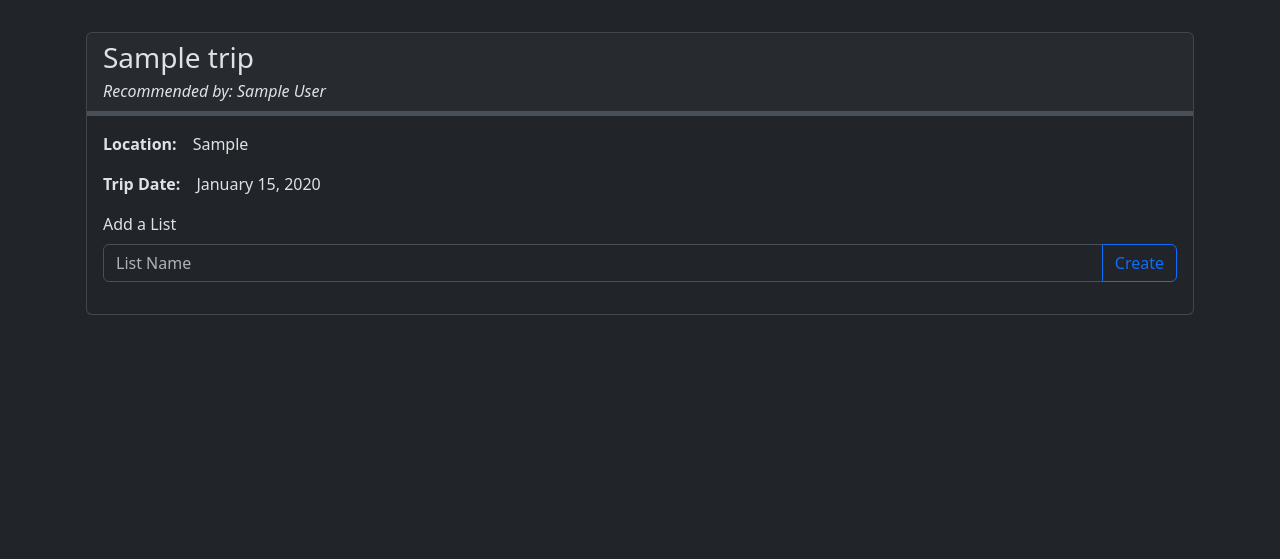
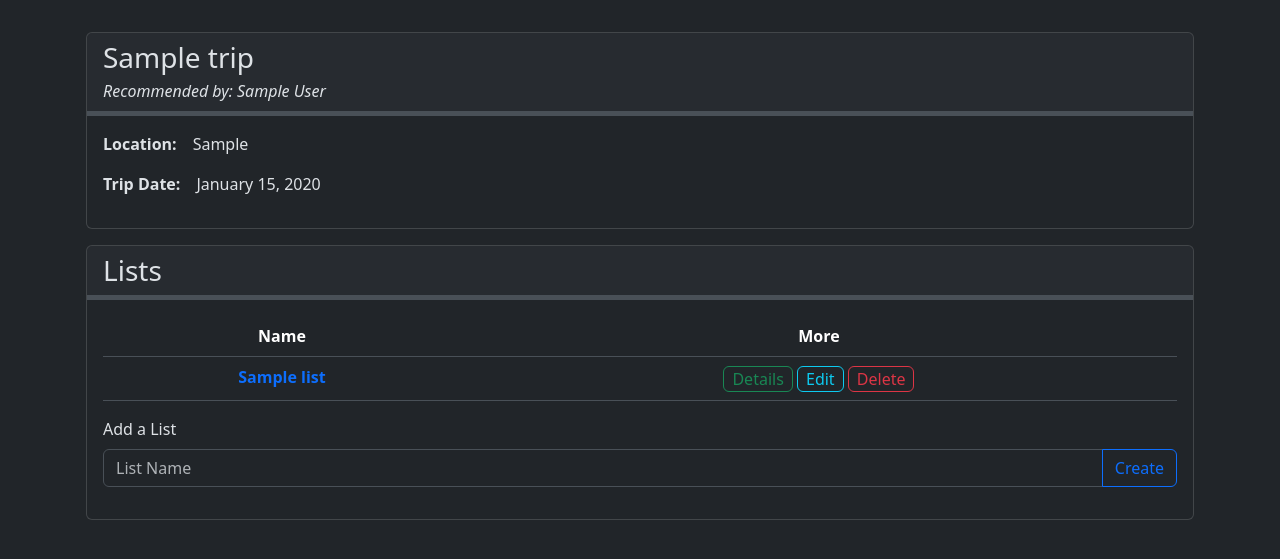
Before and after one commit to ColoBabbo/Trip_Lists_Flask, a Flask app: page /trip/1 in a window 1280 px wide. Shown: the part 65-624 px from the top of the page. Run offline with Flask 3, Linux system fonts and the light colour scheme; the visitor is signed in with stand-in values (Sample User, id 1); tables that the repository leaves empty hold one stand-in row (values such as "Sample post").

Commit message:
Lists display on trip page.

```diff
--- a/flask_app/templates/show_one_trip.html
+++ b/flask_app/templates/show_one_trip.html
@@ -59,6 +59,49 @@
                         <p class=""><strong>Trip Date:</strong></p>
                         <p class="">{{this_trip.date.strftime('%B %d, %Y')}}</p>
                     </div>
+                    {# <div class="">
+                        <p class=""><strong>
+                            {% if this_trip.user.id == session['current_login'] %}
+                                Your
+                            {% else %}
+                                {{this_trip.user.first_name}}'s
+                            {% endif %}
+                            Date:</strong></p>
+                        <p class="">{{this_trip.date}}</p>
+                    </div> #}
+                </div>
+            </div>
+            <div class="card mb-3">
+                <span class="card-header h2 fs-3 border-bottom border-5">Lists</span>
+                <div class="card-body">
+                    {% if this_trip.lists %}
+                        <table class="table text-center">
+                            <thead>
+                                <tr>
+                                    <th>Name</th>
+                                    {# <th>Location</th>
+                                    <th>Trip Date</th> #}
+                                    <th>More</th>
+                                </tr>
+                            </thead>
+                            <tbody>
+                                {% for list in this_trip.lists %}
+                                    <tr>
+                                        <td class=""><a href="#" class="text-decoration-none text-primary fs-6 fw-bold">{{list.name|capitalize}}</a></td>
+                                        {# <td>{{trip.location|capitalize}}</td>
+                                        <td>{{trip.date.strftime('%B %d, %Y')}}</td> #}
+                                        <td>
+                                            <a href="#" class="btn btn-outline-success py-0 px-2">Details</a>
+                                            {# {% if trip.user_id == session['current_login'] %} #}
+                                                <a href="#" class="btn btn-outline-info py-0 px-2">Edit</a>
+                                                <a href="#" class="btn btn-outline-danger py-0 px-2">Delete</a>
+                                            {# {% endif %} #}
+                                        </td>
+                                    </tr>
+                                {% endfor %}
+                            </tbody>
+                        </table>
+                    {% endif %}
                     <form action="{{url_for('add_list')}}" method="post">
                         <label for="list_name" class="form-label">Add a List</label>
                         <div class="input-group mb-3">
@@ -72,19 +115,9 @@
                                 {% endfor %}
                             {% endif %}
                         {% endwith %}
-
                         <input type="hidden" name="trip_id" value="{{this_trip.id}}">
                     </form>
-                    {# <div class="">
-                        <p class=""><strong>
-                            {% if this_trip.user.id == session['current_login'] %}
-                                Your
-                            {% else %}
-                                {{this_trip.user.first_name}}'s
-                            {% endif %}
-                            Date:</strong></p>
-                        <p class="">{{this_trip.date}}</p>
-                    </div> #}
+
                 </div>
             </div>
 
```
